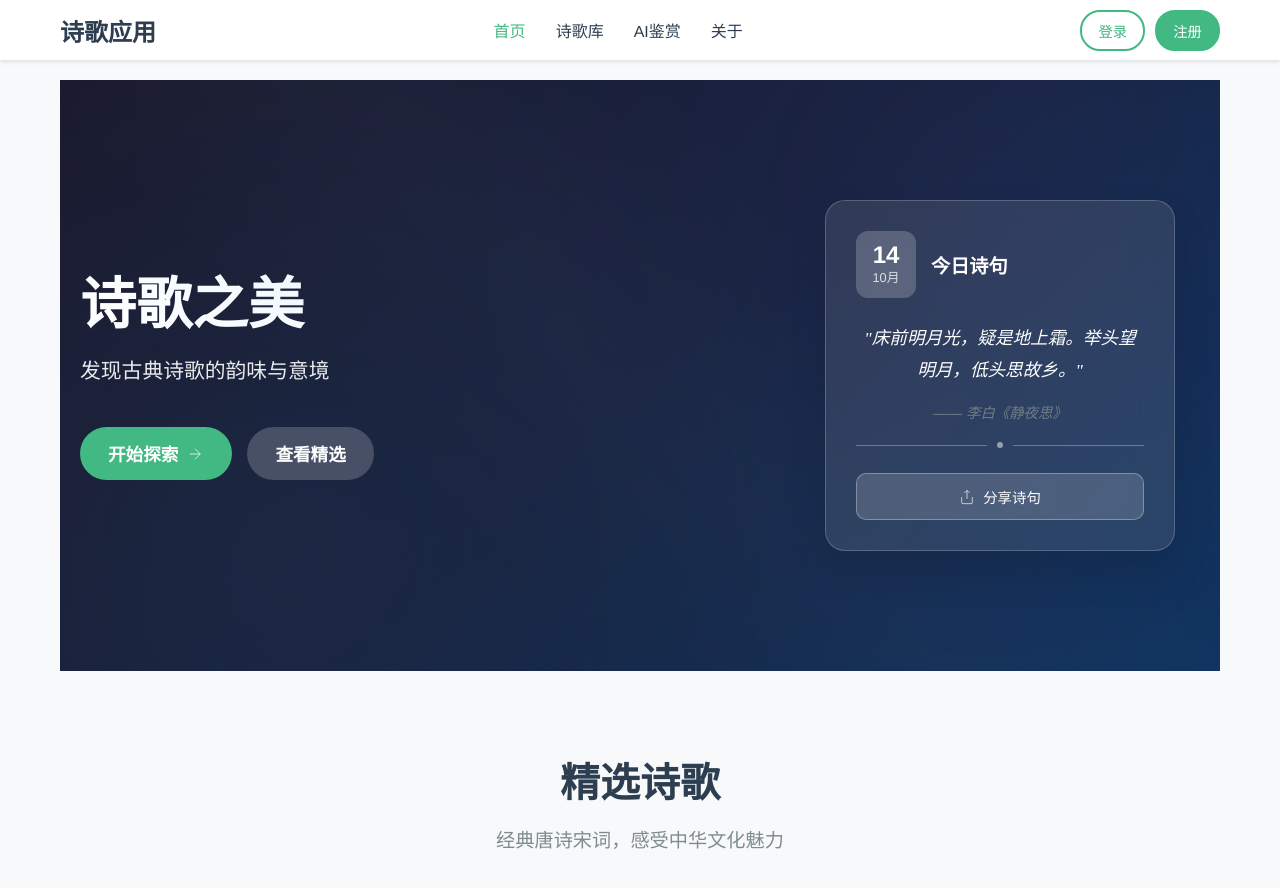
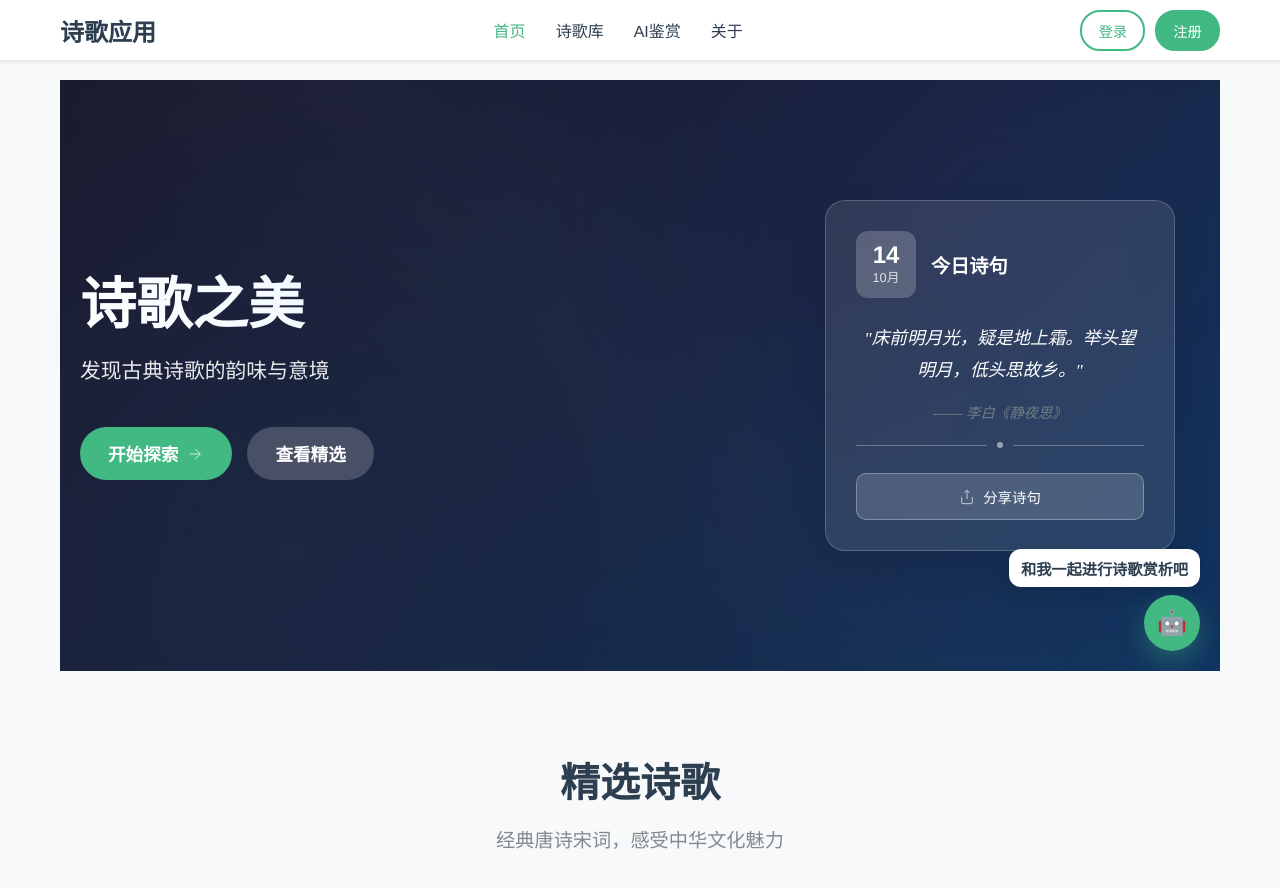
Before and after one commit to zhang-sheng-jie/-, a Vue app: page / in a window 1280 px wide. Shown: the top 888 px of the page. Built offline with nearby package versions, Linux system fonts and the light colour scheme; no server answers; the database is empty.

Commit message:
主页添加小机器人，点击跳转AI鉴赏页面

```diff
--- a/src/views/Home.vue
+++ b/src/views/Home.vue
@@ -46,6 +46,10 @@
           </div>
         </div>
       </div>
+    <div class="chatbot-entry">
+      <div class="bubble">和我一起进行诗歌赏析吧</div>
+      <button class="robot-btn" @click="$router.push({ name: 'AIAnalysis' })" aria-label="AI诗歌赏析">🤖</button>
+    </div>
     </section>
 
     <section class="featured-poems" ref="featuredSection">
@@ -507,6 +511,50 @@ export default {
   }
 }
 
+.chatbot-entry {
+  position: absolute;
+  right: 20px;
+  bottom: 20px;
+  display: flex;
+  flex-direction: column;
+  align-items: flex-end;
+  gap: 8px;
+  z-index: 3;
+}
+
+.chatbot-entry .bubble {
+  background: #ffffff;
+  color: #2c3e50;
+  padding: 8px 12px;
+  border-radius: 12px;
+  box-shadow: 0 6px 20px rgba(0, 0, 0, 0.12);
+  font-weight: 600;
+  font-size: 0.95rem;
+  white-space: nowrap;
+}
+
+.robot-btn {
+  width: 56px;
+  height: 56px;
+  border-radius: 50%;
+  background: #42b883;
+  color: #fff;
+  border: none;
+  box-shadow: 0 10px 24px rgba(66, 184, 131, 0.35);
+  cursor: pointer;
+  font-size: 24px;
+  display: inline-flex;
+  align-items: center;
+  justify-content: center;
+  transition: transform 0.2s ease, box-shadow 0.2s ease, background 0.2s ease;
+}
+
+.robot-btn:hover {
+  transform: translateY(-2px);
+  background: #369670;
+  box-shadow: 0 14px 28px rgba(66, 184, 131, 0.45);
+}
+
 @media (max-width: 768px) {
   .hero-content {
     grid-template-columns: 1fr;
```
